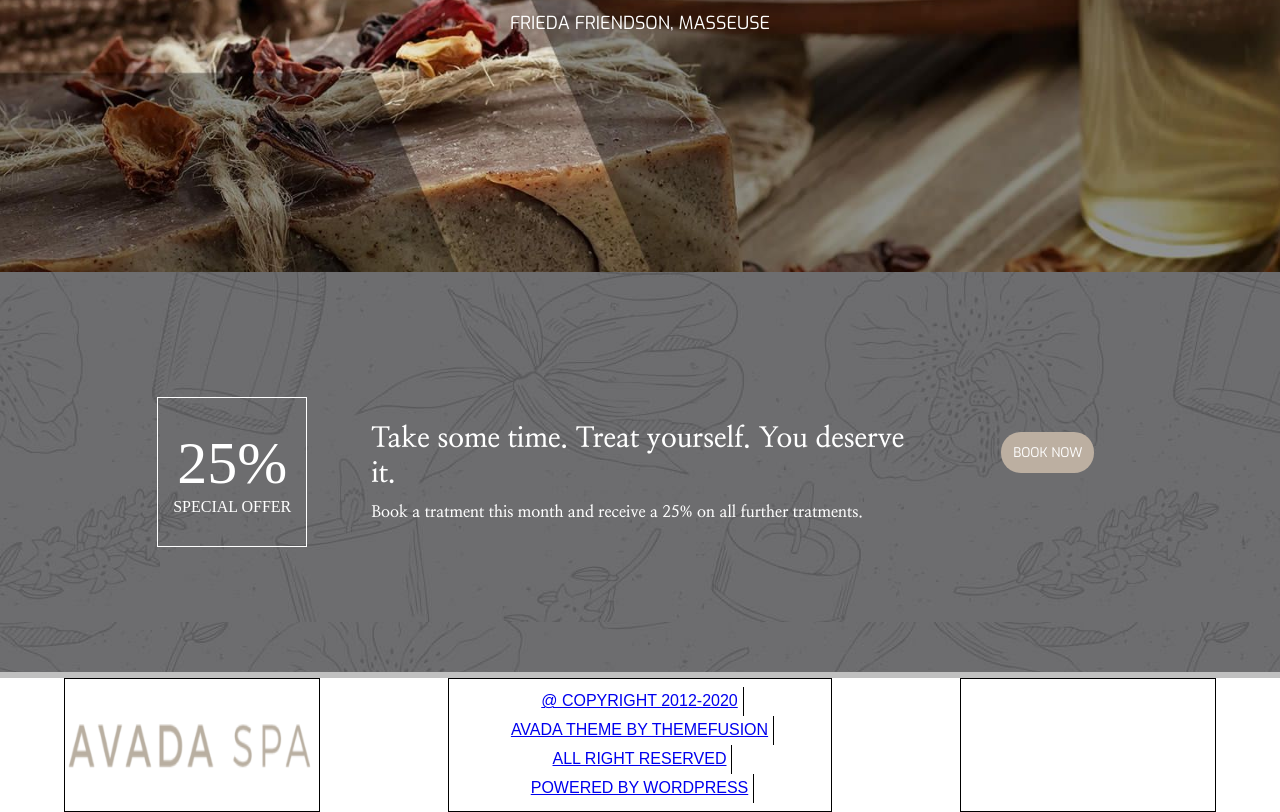
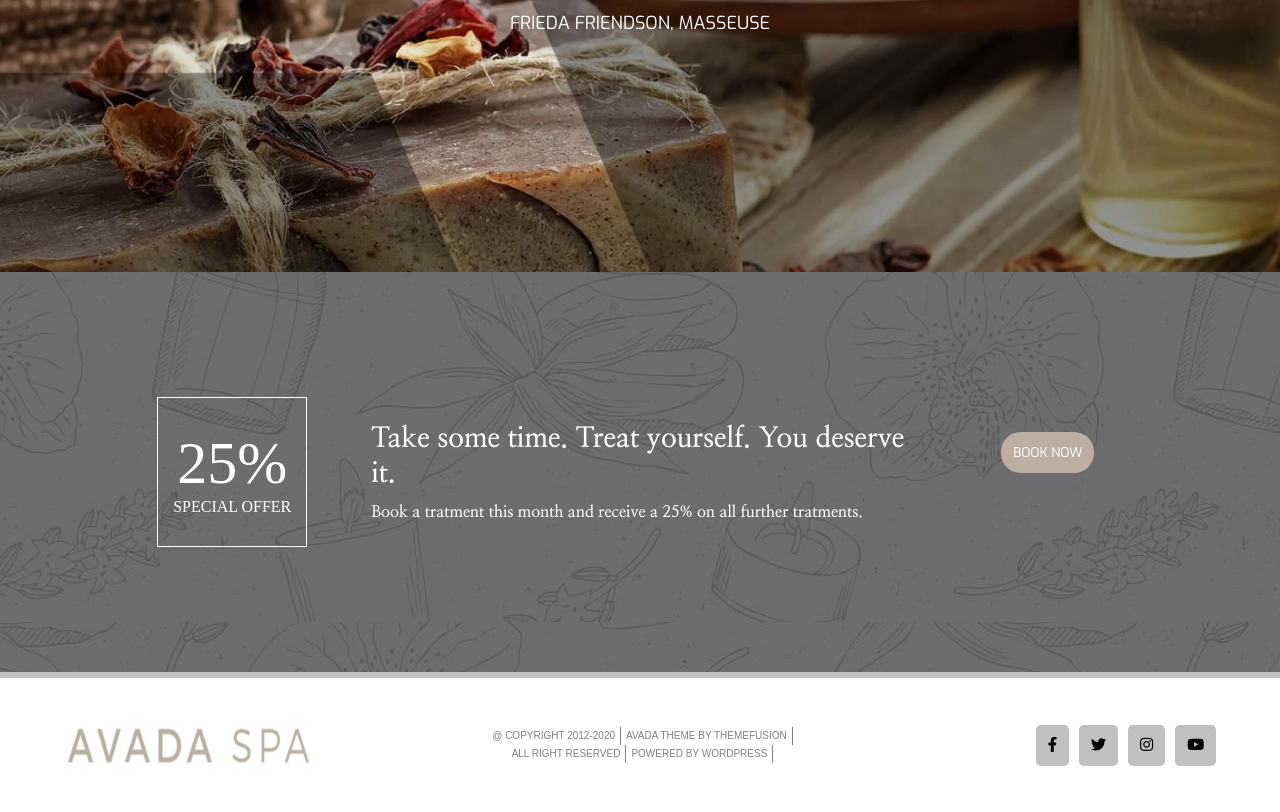
Before and after one commit to roziier/proj-html-vuejs, a plain HTML site: page index.html in a window 1280 px wide. Shown: the part 4287-5099 px from the top of the page. Drawn offline with nearby package versions, Linux system fonts and the light colour scheme.

Commit message:
footer finished

```diff
--- a/css/main.css
+++ b/css/main.css
@@ -400,9 +400,9 @@ footer{
   min-width: 20%;
   max-width: 30%;
   height: 100%;
-  border: 1px solid black;
   display: flex;
   align-items: center;
+  font-size: 10px;
 }
 
 .footer_block > ul{
@@ -420,5 +420,22 @@ footer{
 
 .footer_block li{
   padding: 0 5px;
-  border-right: 1px solid black;
+  border-right: 1px solid grey;
 }
+
+a{
+  text-decoration: none;
+  color: grey;
+}
+
+.icon_footer{
+  padding: 12px;
+  border-radius: 5px;
+  background-color: silver;
+  font-size: 15px;
+  margin-left: 10px;
+}
+
+#icons_block{
+  justify-content: flex-end;
+}
--- a/index.html
+++ b/index.html
@@ -250,15 +250,18 @@
     <!-- footer -->
     <footer id="app">
       <div class="footer_block">
-        <img :src="'img/' + logoImg" style="width:250px;height:50px">
+        <img :src="'img/' + logoImg" style="width:250px;height:40px">
       </div>
       <div class="footer_block">
         <ul>
-          <li v-for="link in arrayLinkFoot"><a href="https://www.w3schools.com">{{link}}</a></li>
+          <li v-for="link in arrayLinkFoot"><a v-for="web in arrayHref" :href="web">{{link}}</a></li>
         </ul>
 
       </div>
-      <div class="footer_block">
+      <div class="footer_block" id="icons_block">
+        <div class="icon_footer" v-for="social in arrayIconFooter">
+          <i class="fab" :class="social"></i>
+        </div>
 
       </div>
 
--- a/js/script.js
+++ b/js/script.js
@@ -2,6 +2,8 @@ var app = new Vue ({
   el: '#app',
   data: {
     logoImg: 'logo.png',
-    arrayLinkFoot: ['@ COPYRIGHT 2012-2020', 'AVADA THEME BY THEMEFUSION', 'ALL RIGHT RESERVED', 'POWERED BY WORDPRESS']
+    arrayHref: ['https://www.google.it/'],
+    arrayLinkFoot: ['@ COPYRIGHT 2012-2020', 'AVADA THEME BY THEMEFUSION', 'ALL RIGHT RESERVED', 'POWERED BY WORDPRESS'],
+    arrayIconFooter: ['fa-facebook-f', 'fa-twitter', 'fa-instagram', 'fa-youtube']
   }
 })
```
